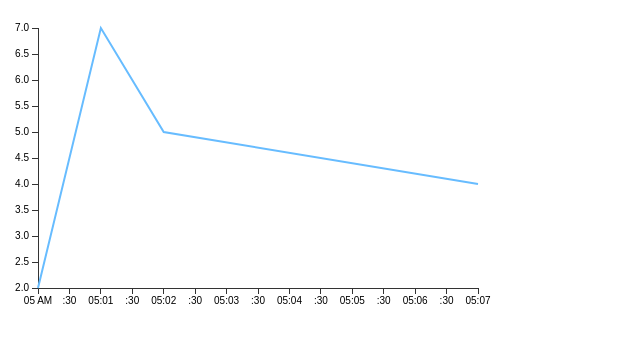
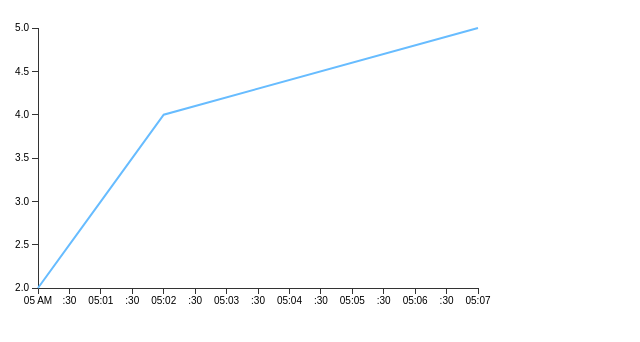
Before and after one commit to jdoppke/Axis, a plain HTML site: page index.html in a window 1280 px wide. Shown: the whole page, without its empty margins (0-640 px from the left). Drawn offline with Linux system fonts and the light colour scheme.

Commit message:
Change...

```diff
--- a/index.html
+++ b/index.html
@@ -22,15 +22,15 @@
             },
             {
                 x: "Sat 09 Feb 2013 05:01:00 GMT",
-                y: 7
+                y: 3
             },
             {
                 x: "Sat 09 Feb 2013 05:02:00 GMT",
-                y: 5
+                y: 4
             },
             {
                 x: "Sat 09 Feb 2013 05:07:00 GMT",
-                y: 4
+                y: 5
             }
         ];
 /*
```
